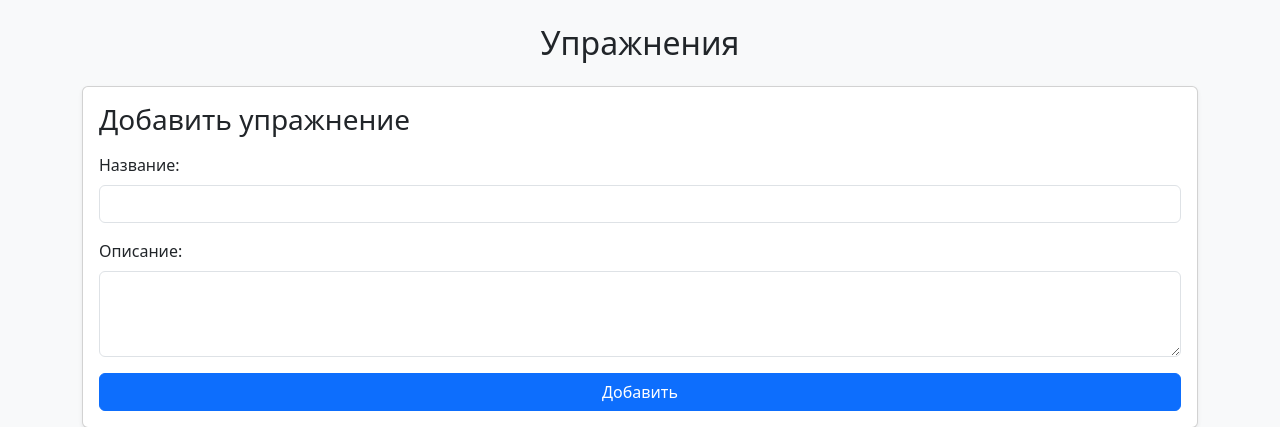
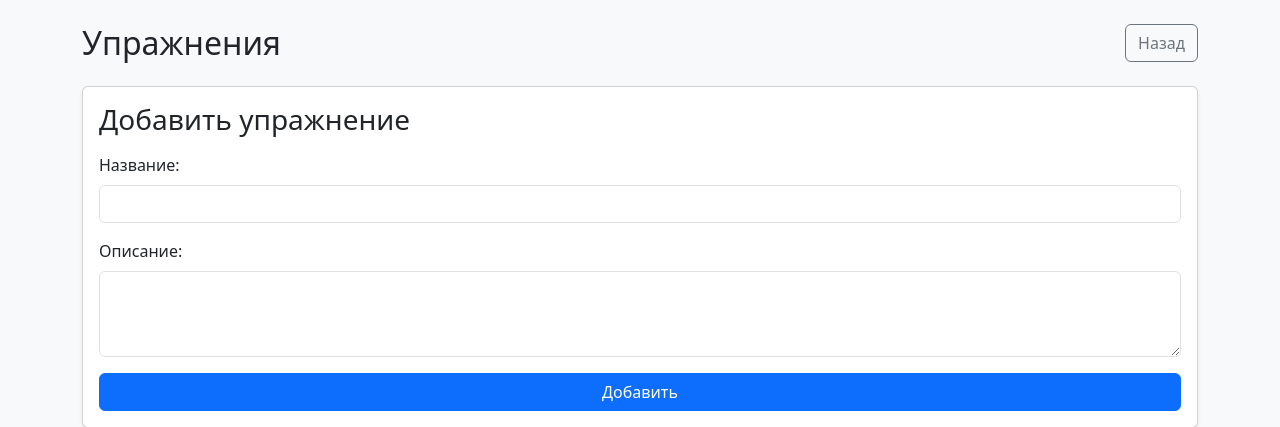
Before and after one commit to BigmasterSavage/gym_diary, a Flask app: page /exercises in a window 1280 px wide. Shown: the top 427 px of the page. Run offline with Flask 3, Linux system fonts and the light colour scheme; the visitor is signed in with stand-in values (Sample User, id 1); data that the repository does not hold is empty; some libraries are stand-ins or nearby versions.

Commit message:
Добавлена кнопка Назад в упражнениях

```diff
--- a/templates/exercises.html
+++ b/templates/exercises.html
@@ -22,7 +22,10 @@
 
 <div class="container py-4">
 
-    <h2 class="text-center mb-4">Упражнения</h2>
+    <div class="d-flex justify-content-between align-items-center mb-4">
+        <h2 class="text-center mb-0">Упражнения</h2>
+        <a href="/menu" class="btn btn-outline-secondary">Назад</a>
+    </div>
 
     {% with messages = get_flashed_messages() %}
       {% if messages %}
```
